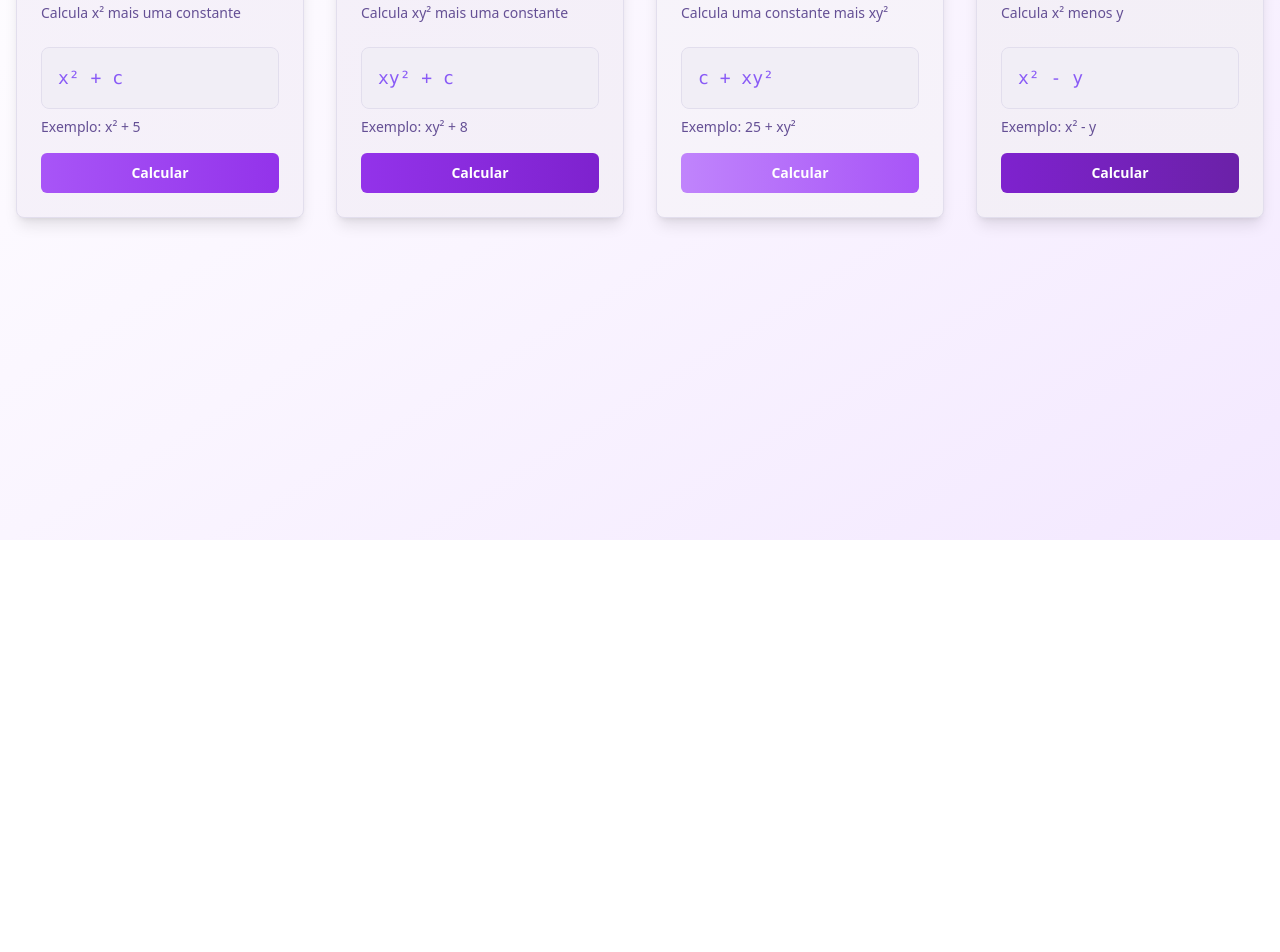
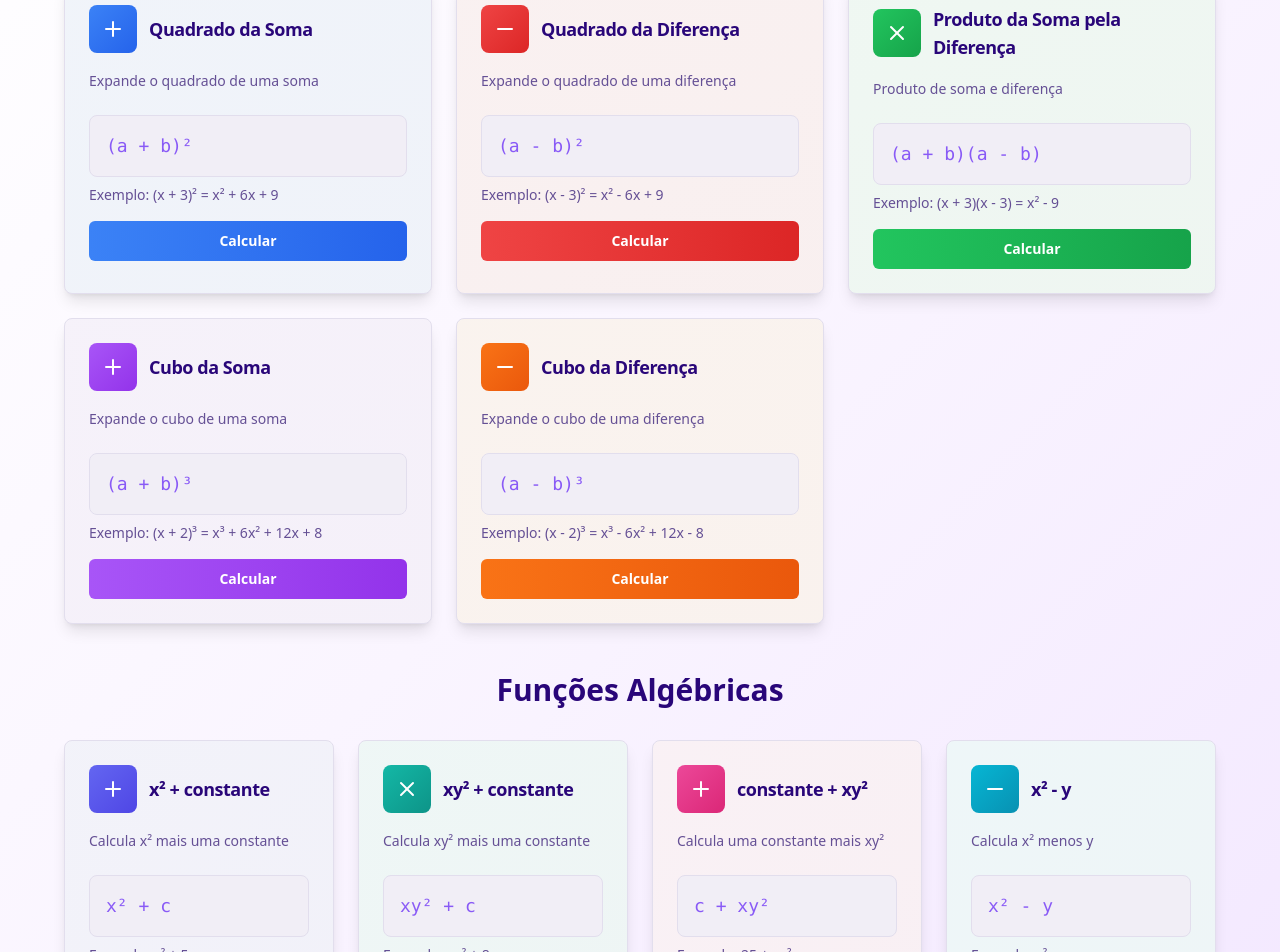
Before and after one commit to pabloarzaoo/notaveis-calculator-wizard-78, a React (Vite) app: page / in a window 1280 px wide. Shown: the part 260-1212 px from the top of the page. Before the commit the page ends 800 px from the top, so only its background shows below. Built offline with nearby package versions, Linux system fonts and the light colour scheme.

Commit message:
Add algebraic function support
Keep the existing functionality and add support for algebraic functions. Remove the product notables buttons and add functions instead.

```diff
--- a/src/pages/Index.tsx
+++ b/src/pages/Index.tsx
@@ -9,11 +9,63 @@ import { Card, CardContent, CardDescription, CardHeader, CardTitle } from "@/com
 
 const Index = () => {
   const [selectedProduct, setSelectedProduct] = useState<string | null>(null);
+  const [valueA, setValueA] = useState<string>("");
+  const [valueB, setValueB] = useState<string>("");
   const [valueX, setValueX] = useState<string>("");
   const [valueY, setValueY] = useState<string>("");
   const [result, setResult] = useState<string>("");
 
   const products = [
+    {
+      id: "quadrado-soma",
+      title: "Quadrado da Soma",
+      formula: "(a + b)²",
+      description: "Expande o quadrado de uma soma",
+      example: "(x + 3)² = x² + 6x + 9",
+      icon: <Plus className="h-6 w-6" />,
+      color: "from-blue-500 to-blue-600",
+      type: "produto-notavel"
+    },
+    {
+      id: "quadrado-diferenca",
+      title: "Quadrado da Diferença",
+      formula: "(a - b)²",
+      description: "Expande o quadrado de uma diferença",
+      example: "(x - 3)² = x² - 6x + 9",
+      icon: <Minus className="h-6 w-6" />,
+      color: "from-red-500 to-red-600",
+      type: "produto-notavel"
+    },
+    {
+      id: "produto-soma-diferenca",
+      title: "Produto da Soma pela Diferença",
+      formula: "(a + b)(a - b)",
+      description: "Produto de soma e diferença",
+      example: "(x + 3)(x - 3) = x² - 9",
+      icon: <X className="h-6 w-6" />,
+      color: "from-green-500 to-green-600",
+      type: "produto-notavel"
+    },
+    {
+      id: "cubo-soma",
+      title: "Cubo da Soma",
+      formula: "(a + b)³",
+      description: "Expande o cubo de uma soma",
+      example: "(x + 2)³ = x³ + 6x² + 12x + 8",
+      icon: <Plus className="h-6 w-6" />,
+      color: "from-purple-500 to-purple-600",
+      type: "produto-notavel"
+    },
+    {
+      id: "cubo-diferenca",
+      title: "Cubo da Diferença",
+      formula: "(a - b)³",
+      description: "Expande o cubo de uma diferença",
+      example: "(x - 2)³ = x³ - 6x² + 12x - 8",
+      icon: <Minus className="h-6 w-6" />,
+      color: "from-orange-500 to-orange-600",
+      type: "produto-notavel"
+    },
     {
       id: "x-quadrado-mais-constante",
       title: "x² + constante",
@@ -21,8 +73,8 @@ const Index = () => {
       description: "Calcula x² mais uma constante",
       example: "x² + 5",
       icon: <Plus className="h-6 w-6" />,
-      color: "from-purple-500 to-purple-600",
-      needsY: false
+      color: "from-indigo-500 to-indigo-600",
+      type: "funcao-algebrica"
     },
     {
       id: "xy-quadrado-mais-constante",
@@ -31,8 +83,8 @@ const Index = () => {
       description: "Calcula xy² mais uma constante",
       example: "xy² + 8",
       icon: <X className="h-6 w-6" />,
-      color: "from-purple-600 to-purple-700",
-      needsY: true
+      color: "from-teal-500 to-teal-600",
+      type: "funcao-algebrica"
     },
     {
       id: "constante-mais-xy-quadrado",
@@ -41,8 +93,8 @@ const Index = () => {
       description: "Calcula uma constante mais xy²",
       example: "25 + xy²",
       icon: <Plus className="h-6 w-6" />,
-      color: "from-purple-400 to-purple-500",
-      needsY: true
+      color: "from-pink-500 to-pink-600",
+      type: "funcao-algebrica"
     },
     {
       id: "x-quadrado-menos-y",
@@ -51,12 +103,62 @@ const Index = () => {
       description: "Calcula x² menos y",
       example: "x² - y",
       icon: <Minus className="h-6 w-6" />,
-      color: "from-purple-700 to-purple-800",
-      needsY: true
+      color: "from-cyan-500 to-cyan-600",
+      type: "funcao-algebrica"
     }
   ];
 
   const calculateResult = () => {
+    const selectedProductData = products.find(p => p.id === selectedProduct);
+
+    if (selectedProductData?.type === "produto-notavel") {
+      const a = parseFloat(valueA);
+      const b = parseFloat(valueB);
+
+      if (isNaN(a) || isNaN(b)) {
+        setResult("Por favor, insira valores numéricos válidos para a e b");
+        return;
+      }
+
+      let calculation = "";
+      let steps = "";
+
+      switch (selectedProduct) {
+        case "quadrado-soma":
+          const somaSquared = (a + b) ** 2;
+          const somaExpanded = a**2 + 2*a*b + b**2;
+          calculation = `(${a} + ${b})²`;
+          steps = `= ${a}² + 2·${a}·${b} + ${b}²\n= ${a**2} + ${2*a*b} + ${b**2}\n= ${somaExpanded}`;
+          break;
+        case "quadrado-diferenca":
+          const difSquared = (a - b) ** 2;
+          const difExpanded = a**2 - 2*a*b + b**2;
+          calculation = `(${a} - ${b})²`;
+          steps = `= ${a}² - 2·${a}·${b} + ${b}²\n= ${a**2} - ${2*a*b} + ${b**2}\n= ${difExpanded}`;
+          break;
+        case "produto-soma-diferenca":
+          const produto = (a + b) * (a - b);
+          const produtoExpanded = a**2 - b**2;
+          calculation = `(${a} + ${b})(${a} - ${b})`;
+          steps = `= ${a}² - ${b}²\n= ${a**2} - ${b**2}\n= ${produtoExpanded}`;
+          break;
+        case "cubo-soma":
+          const cuboSoma = (a + b) ** 3;
+          const cuboSomaExpanded = a**3 + 3*a**2*b + 3*a*b**2 + b**3;
+          calculation = `(${a} + ${b})³`;
+          steps = `= ${a}³ + 3·${a}²·${b} + 3·${a}·${b}² + ${b}³\n= ${a**3} + ${3*a**2*b} + ${3*a*b**2} + ${b**3}\n= ${cuboSomaExpanded}`;
+          break;
+        case "cubo-diferenca":
+          const cuboDif = (a - b) ** 3;
+          const cuboDifExpanded = a**3 - 3*a**2*b + 3*a*b**2 - b**3;
+          calculation = `(${a} - ${b})³`;
+          steps = `= ${a}³ - 3·${a}²·${b} + 3·${a}·${b}² - ${b}³\n= ${a**3} - ${3*a**2*b} + ${3*a*b**2} - ${b**3}\n= ${cuboDifExpanded}`;
+          break;
+      }
+
+      setResult(`${calculation}\n${steps}`);
+    } else {
+      // Funções algébricas
       const x = parseFloat(valueX);
       const y = parseFloat(valueY);
 
@@ -65,8 +167,7 @@ const Index = () => {
         return;
       }
 
-    const selectedProductData = products.find(p => p.id === selectedProduct);
-    if (selectedProductData?.needsY && isNaN(y)) {
+      if ((selectedProduct === "xy-quadrado-mais-constante" || selectedProduct === "constante-mais-xy-quadrado" || selectedProduct === "x-quadrado-menos-y") && isNaN(y)) {
         setResult("Por favor, insira um valor numérico válido para y");
         return;
       }
@@ -76,17 +177,17 @@ const Index = () => {
 
       switch (selectedProduct) {
         case "x-quadrado-mais-constante":
-        const constant1 = 5; // Exemplo: x² + 5
+          const constant1 = 5;
           numericResult = x**2 + constant1;
           calculation = `x² + ${constant1} = ${x}² + ${constant1} = ${x**2} + ${constant1} = ${numericResult}`;
           break;
         case "xy-quadrado-mais-constante":
-        const constant2 = 8; // Exemplo: xy² + 8
+          const constant2 = 8;
           numericResult = x * (y**2) + constant2;
           calculation = `xy² + ${constant2} = ${x} × ${y}² + ${constant2} = ${x} × ${y**2} + ${constant2} = ${x * (y**2)} + ${constant2} = ${numericResult}`;
           break;
         case "constante-mais-xy-quadrado":
-        const constant3 = 25; // Exemplo: 25 + xy²
+          const constant3 = 25;
           numericResult = constant3 + x * (y**2);
           calculation = `${constant3} + xy² = ${constant3} + ${x} × ${y}² = ${constant3} + ${x} × ${y**2} = ${constant3} + ${x * (y**2)} = ${numericResult}`;
           break;
@@ -97,9 +198,12 @@ const Index = () => {
       }
 
       setResult(calculation);
+    }
   };
 
   const resetCalculation = () => {
+    setValueA("");
+    setValueB("");
     setValueX("");
     setValueY("");
     setResult("");
@@ -124,13 +228,15 @@ const Index = () => {
             </h1>
           </div>
           <p className="text-xl text-muted-foreground max-w-2xl mx-auto">
-            Calcule expressões algébricas com variáveis x e y
+            Produtos Notáveis e Funções Algébricas
           </p>
         </div>
 
-        {/* Product Cards */}
-        <div className="grid md:grid-cols-2 lg:grid-cols-4 gap-8 max-w-7xl mx-auto">
-          {products.map((product) => (
+        {/* Produtos Notáveis Section */}
+        <div className="mb-12">
+          <h2 className="text-3xl font-bold text-center mb-8 text-foreground">Produtos Notáveis</h2>
+          <div className="grid md:grid-cols-2 lg:grid-cols-3 gap-6 max-w-6xl mx-auto">
+            {products.filter(p => p.type === "produto-notavel").map((product) => (
               <Card
                 key={product.id}
                 className="relative overflow-hidden bg-card border-border hover:border-primary/50 transition-all duration-300 hover:scale-105 cursor-pointer group shadow-lg"
@@ -172,6 +278,55 @@ const Index = () => {
               </Card>
             ))}
           </div>
+        </div>
+
+        {/* Funções Algébricas Section */}
+        <div>
+          <h2 className="text-3xl font-bold text-center mb-8 text-foreground">Funções Algébricas</h2>
+          <div className="grid md:grid-cols-2 lg:grid-cols-4 gap-6 max-w-6xl mx-auto">
+            {products.filter(p => p.type === "funcao-algebrica").map((product) => (
+              <Card
+                key={product.id}
+                className="relative overflow-hidden bg-card border-border hover:border-primary/50 transition-all duration-300 hover:scale-105 cursor-pointer group shadow-lg"
+                onClick={() => setSelectedProduct(product.id)}
+              >
+                <div className={`absolute inset-0 bg-gradient-to-br ${product.color} opacity-5 group-hover:opacity-10 transition-opacity`} />
+                <CardHeader className="relative">
+                  <div className="flex items-center space-x-3 mb-3">
+                    <div className={`p-3 rounded-lg bg-gradient-to-br ${product.color} text-white`}>
+                      {product.icon}
+                    </div>
+                    <CardTitle className="text-foreground text-lg">
+                      {product.title}
+                    </CardTitle>
+                  </div>
+                  <CardDescription className="text-muted-foreground">
+                    {product.description}
+                  </CardDescription>
+                </CardHeader>
+                <CardContent className="relative">
+                  <div className="bg-muted p-4 rounded-lg border border-border mb-2">
+                    <code className="text-primary text-lg font-mono font-medium">
+                      {product.formula}
+                    </code>
+                  </div>
+                  <div className="text-sm text-muted-foreground mb-4">
+                    Exemplo: {product.example}
+                  </div>
+                  <Button
+                    className={`w-full bg-gradient-to-r ${product.color} hover:opacity-90 text-white font-semibold`}
+                    onClick={(e) => {
+                      e.stopPropagation();
+                      setSelectedProduct(product.id);
+                    }}
+                  >
+                    Calcular
+                  </Button>
+                </CardContent>
+              </Card>
+            ))}
+          </div>
+        </div>
 
         {/* Calculator Modal */}
         <Dialog open={!!selectedProduct} onOpenChange={closeModal}>
@@ -192,6 +347,37 @@ const Index = () => {
 
               {/* Input Fields */}
               <div className="space-y-4">
+                {selectedProductData?.type === "produto-notavel" ? (
+                  <>
+                    <div>
+                      <Label htmlFor="valueA" className="text-foreground">
+                        Valor de a:
+                      </Label>
+                      <Input
+                        id="valueA"
+                        type="number"
+                        value={valueA}
+                        onChange={(e) => setValueA(e.target.value)}
+                        placeholder="Digite o valor de a"
+                        className="bg-background border-border text-foreground mt-2"
+                      />
+                    </div>
+                    <div>
+                      <Label htmlFor="valueB" className="text-foreground">
+                        Valor de b:
+                      </Label>
+                      <Input
+                        id="valueB"
+                        type="number"
+                        value={valueB}
+                        onChange={(e) => setValueB(e.target.value)}
+                        placeholder="Digite o valor de b"
+                        className="bg-background border-border text-foreground mt-2"
+                      />
+                    </div>
+                  </>
+                ) : (
+                  <>
                     <div>
                       <Label htmlFor="valueX" className="text-foreground">
                         Valor de x:
@@ -206,7 +392,7 @@ const Index = () => {
                       />
                     </div>
 
-                {selectedProductData?.needsY && (
+                    {(selectedProduct === "xy-quadrado-mais-constante" || selectedProduct === "constante-mais-xy-quadrado" || selectedProduct === "x-quadrado-menos-y") && (
                       <div>
                         <Label htmlFor="valueY" className="text-foreground">
                           Valor de y:
@@ -221,13 +407,19 @@ const Index = () => {
                         />
                       </div>
                     )}
+                  </>
+                )}
               </div>
 
               {/* Calculate Button */}
               <Button
                 onClick={calculateResult}
                 className="w-full bg-primary hover:bg-primary/90 text-primary-foreground font-semibold py-3"
-                disabled={!valueX || (selectedProductData?.needsY && !valueY)}
+                disabled={
+                  selectedProductData?.type === "produto-notavel"
+                    ? (!valueA || !valueB)
+                    : (!valueX || ((selectedProduct === "xy-quadrado-mais-constante" || selectedProduct === "constante-mais-xy-quadrado" || selectedProduct === "x-quadrado-menos-y") && !valueY))
+                }
               >
                 <Calculator className="h-5 w-5 mr-2" />
                 Calcular
@@ -237,7 +429,7 @@ const Index = () => {
               {result && (
                 <div className="bg-muted p-4 rounded-lg border border-border">
                   <h3 className="text-lg font-semibold text-primary mb-2">Resultado:</h3>
-                  <p className="text-foreground font-mono text-sm leading-relaxed break-all">
+                  <p className="text-foreground font-mono text-sm leading-relaxed whitespace-pre-line">
                     {result}
                   </p>
                 </div>
```
Lines whose indentation alone changed are shown as unchanged.
